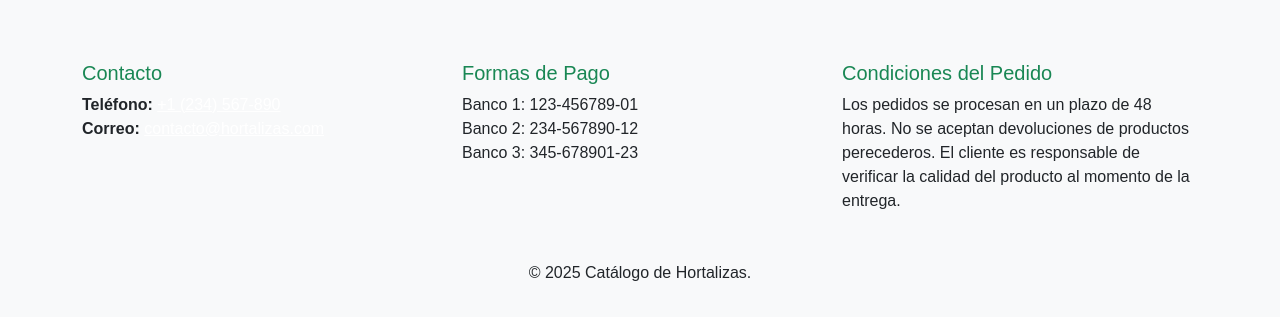
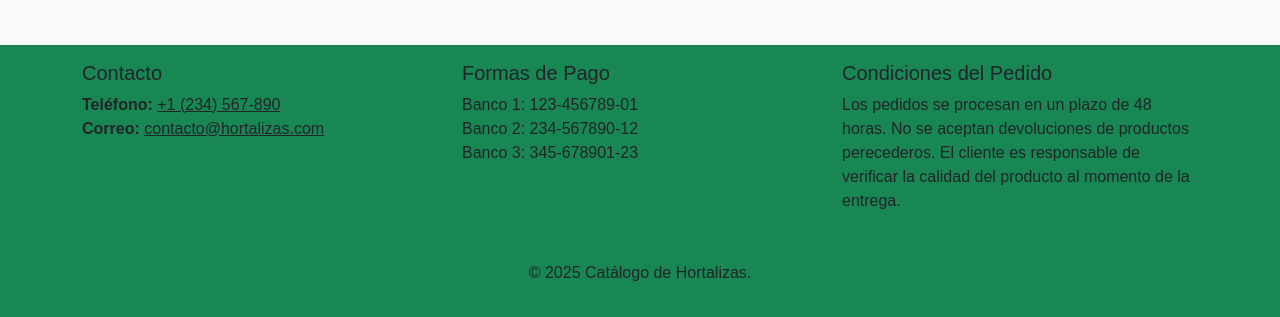
Before and after one commit to elhuertounalm/catalogoelhuerto, a plain HTML site: page index.html in a window 1280 px wide. Shown: the part 1455-1772 px from the top of the page. Drawn offline with nearby package versions, Linux system fonts and the light colour scheme.

Commit message:
Update index.html

```diff
--- a/index.html
+++ b/index.html
@@ -81,20 +81,20 @@
   <button id="modoOscuro" class="btn btn-secondary mt-4">Modo Oscuro</button>
 
    <!-- Pie de página -->
-  <footer class="bg-light text-dark py-3 mt-5">
+<footer class="bg-success text-dark py-3 mt-5">
   <div class="container">
     <div class="row">
       <!-- Columna de Contacto -->
       <div class="col-md-4 mb-3">
-          <h5 class="text-success">Contacto</h5>
+        <h5 class="text-dark">Contacto</h5>
         <p>
-            <strong>Teléfono:</strong> <a href="tel:+1234567890" class="text-white">+1 (234) 567-890</a><br>
-            <strong>Correo:</strong> <a href="mailto:contacto@hortalizas.com" class="text-white">contacto@hortalizas.com</a>
+          <strong>Teléfono:</strong> <a href="tel:+1234567890" class="text-dark">+1 (234) 567-890</a><br>
+          <strong>Correo:</strong> <a href="mailto:contacto@hortalizas.com" class="text-dark">contacto@hortalizas.com</a>
         </p>
       </div>
       <!-- Columna de Formas de Pago -->
       <div class="col-md-4 mb-3">
-          <h5 class="text-success">Formas de Pago</h5>
+        <h5 class="text-dark">Formas de Pago</h5>
         <p>
           Banco 1: 123-456789-01<br>
           Banco 2: 234-567890-12<br>
@@ -103,7 +103,7 @@
       </div>
       <!-- Columna de Condiciones del Pedido -->
       <div class="col-md-4 mb-3">
-          <h5 class="text-success">Condiciones del Pedido</h5>
+        <h5 class="text-dark">Condiciones del Pedido</h5>
         <p>
           Los pedidos se procesan en un plazo de 48 horas. No se aceptan devoluciones de productos perecederos. El cliente es responsable de verificar la calidad del producto al momento de la entrega.
         </p>
```
Lines whose indentation alone changed are shown as unchanged.
